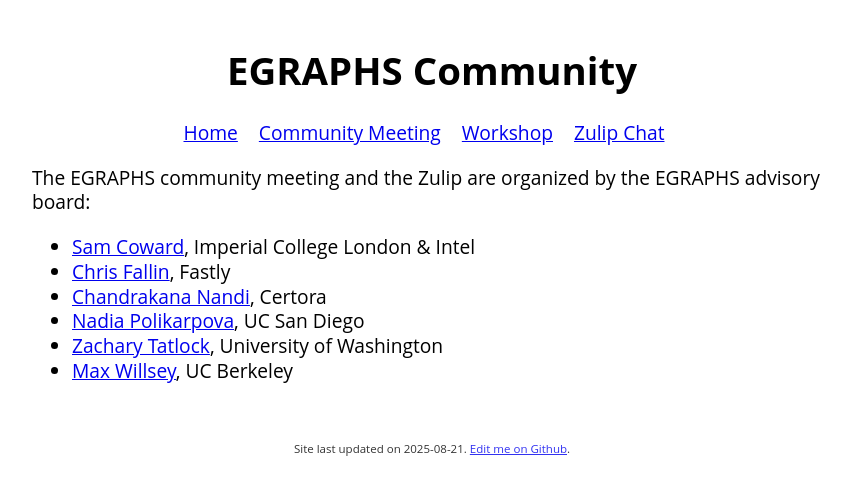
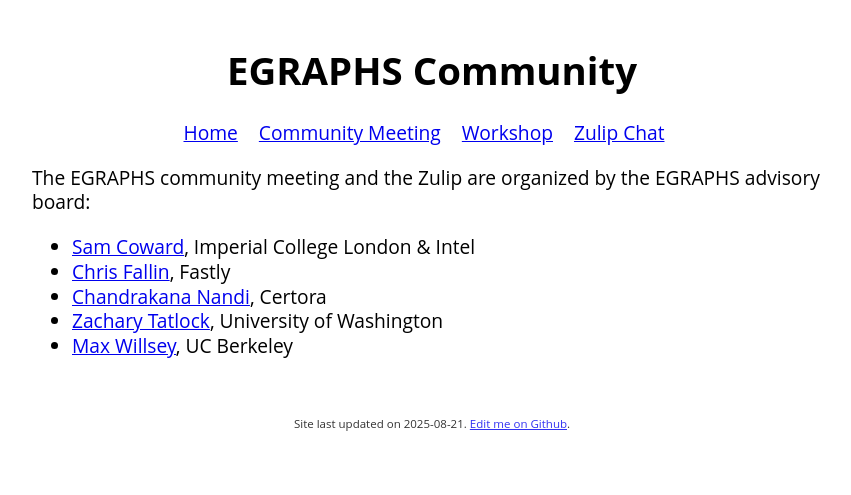
Before and after one commit to egraphs-community/egraphs-community.github.io, a Jekyll site: the page built from about/index.md, in a window 1280 px wide. Shown: the top 495 px of the page, without its empty margins (208-1059 px from the left). Built offline with Jekyll 4.4.1, drawn with Linux system fonts in a browser that asks for light colours.

Commit message:
Update index.md

```diff
--- a/about/index.md
+++ b/about/index.md
@@ -8,6 +8,5 @@ The EGRAPHS community meeting and the Zulip are organized by the EGRAPHS advisor
 - [Sam Coward](https://samuelcoward.co.uk/), Imperial College London & Intel
 - [Chris Fallin](https://cfallin.org/), Fastly
 - [Chandrakana Nandi](http://cnandi.com/), Certora
-- [Nadia Polikarpova](https://cseweb.ucsd.edu/~npolikarpova/), UC San Diego
 - [Zachary Tatlock](https://ztatlock.net/), University of Washington
 - [Max Willsey](https://mwillsey.com), UC Berkeley
```
